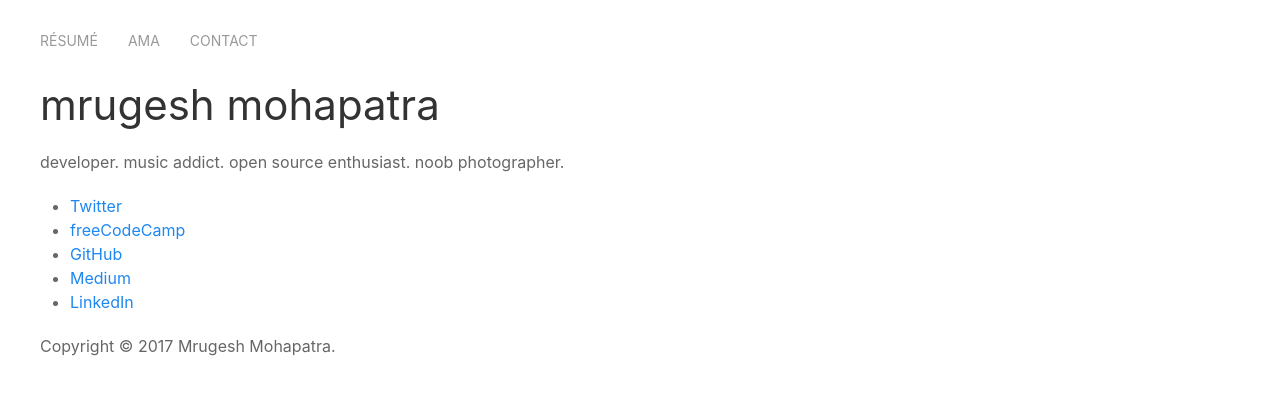
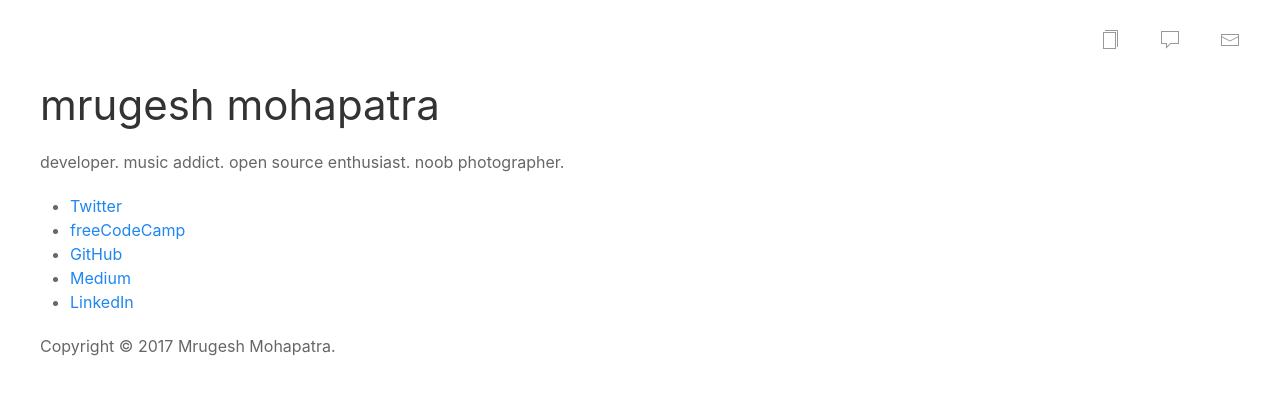
Before and after one commit to raisedadead/portfolio, a React (Create React App) app: page / in a window 1280 px wide. Shown: the top 394 px of the page. Built offline with nearby package versions, Linux system fonts and the light colour scheme.

Commit message:
feat(nav): Updated icon top navigation

```diff
--- a/src/components/Nav/TopNav.js
+++ b/src/components/Nav/TopNav.js
@@ -3,17 +3,41 @@ import React, { Component } from 'react'
 export default class TopNav extends Component {
   render() {
     return (
-      <nav className="uk-navbar-container uk-navbar-transparent" uk-navbar>
+      <nav
+        className="uk-navbar-container uk-navbar-right uk-navbar-transparent"
+        data-uk-navbar
+      >
         <div className="uk-navbar-right">
-          <ul className="uk-navbar-nav">
+          <ul className="uk-navbar-nav uk-iconnav">
             <li>
-              <a href="/resume/">résumé</a>
+              <a
+                href="/resume/"
+                data-uk-icon="icon: copy"
+                title="résumé"
+                data-uk-tooltip
+              >
+                <span className="uk-hidden">résumé</span>
+              </a>
             </li>
             <li>
-              <a href="https://github.com/raisedadead/ama/">ama</a>
+              <a
+                href="https://github.com/raisedadead/ama/"
+                data-uk-icon="icon: comment"
+                title="ask me anything"
+                data-uk-tooltip
+              >
+                <span className="uk-hidden">ask me anything</span>
+              </a>
             </li>
             <li>
-              <a href="/contact/">contact</a>
+              <a
+                href="/contact/"
+                data-uk-icon="icon: mail"
+                title="contact"
+                data-uk-tooltip
+              >
+                <span className="uk-hidden">contact</span>
+              </a>
             </li>
           </ul>
         </div>
```
